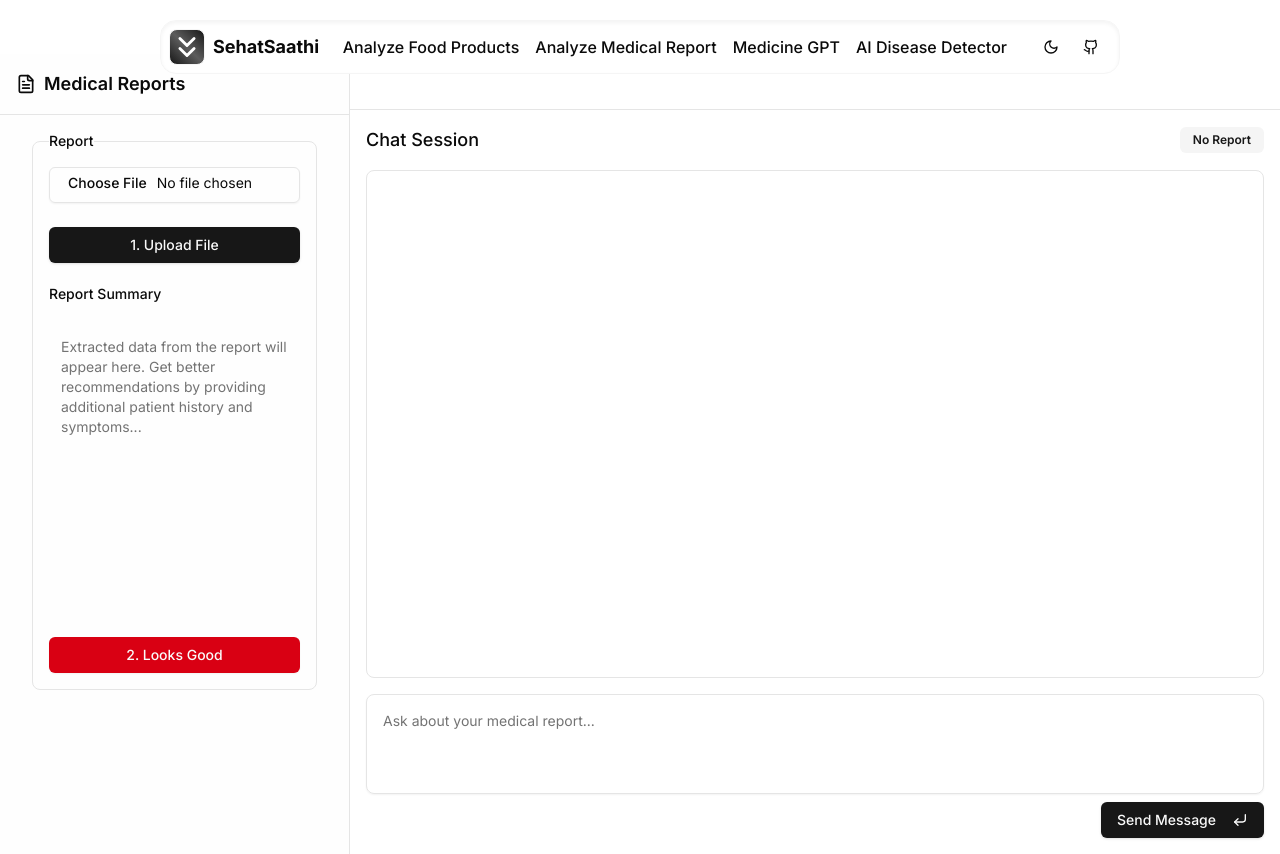
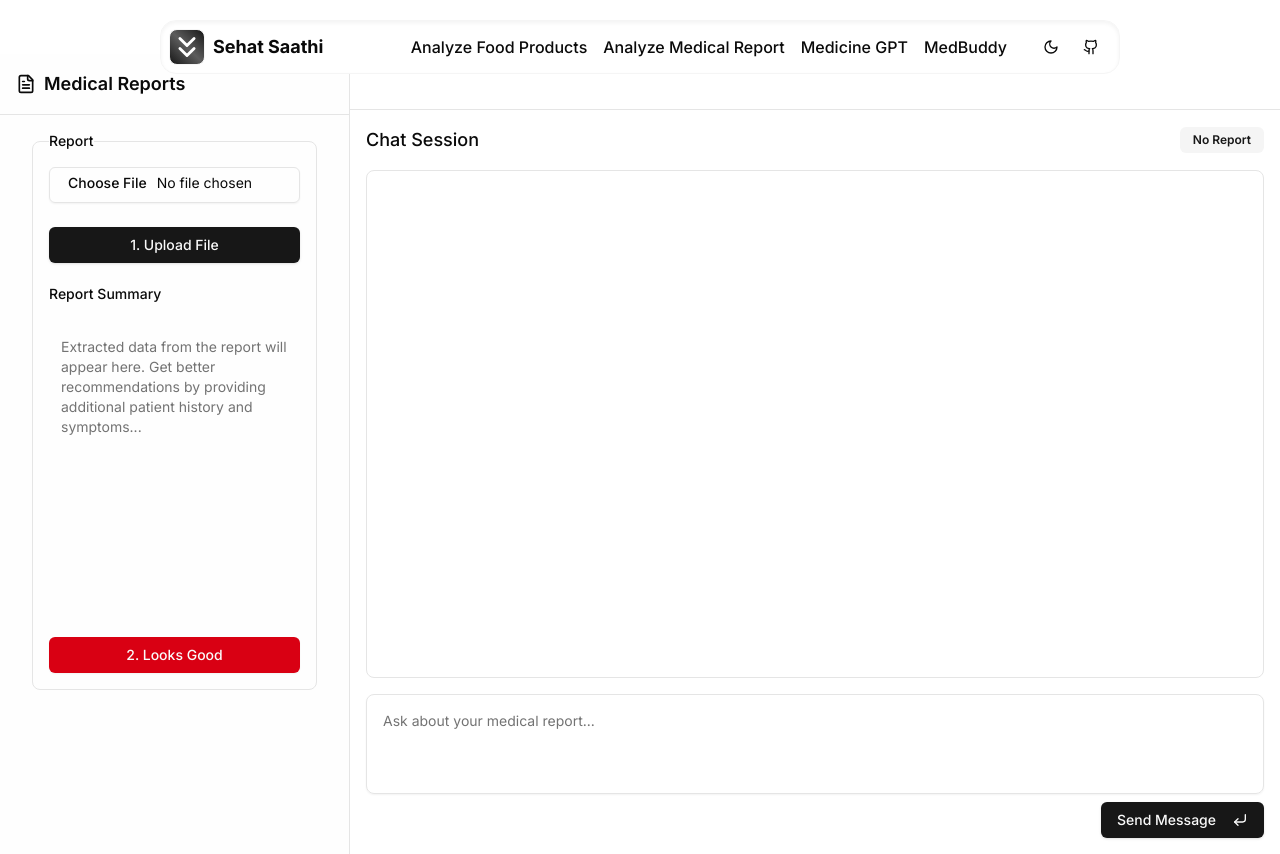
Before and after one commit to ammaarKhan13/SehatSaathi, a Next.js app: page /report in a window 1280 px wide. Built offline with nearby package versions, Linux system fonts and the light colour scheme.

Commit message:
Update navbar.tsx

```diff
--- a/components/layout/navbar.tsx
+++ b/components/layout/navbar.tsx
@@ -40,8 +40,8 @@ const routeList: RouteProps[] = [
     label: "Medicine GPT",
   },
   {
-    href: "/diseasedetector",
-    label: "AI Disease Detector",
+    href: "/assistant",
+    label: "MedBuddy",
   }
 ];
 
@@ -51,7 +51,7 @@ export const Navbar = () => {
     <header className="shadow-inner bg-opacity-15 w-[90%] md:w-[70%] lg:w-[75%] lg:max-w-screen-xl top-5 mx-auto sticky border border-secondary z-40 rounded-2xl flex justify-between items-center p-2 bg-card">
       <Link href="/" className="font-bold text-lg flex items-center">
         <ChevronsDown className="bg-gradient-to-tr border-secondary from-primary via-primary/70 to-primary rounded-lg w-9 h-9 mr-2 border text-white" />
-        SehatSaathi
+        Sehat Saathi
       </Link>
       {/* <!-- Mobile --> */}
       <div className="flex items-center lg:hidden">
@@ -72,7 +72,7 @@ export const Navbar = () => {
                 <SheetTitle className="flex items-center">
                   <Link href="/" className="flex items-center">
                     <ChevronsDown className="bg-gradient-to-tr border-secondary from-primary via-primary/70 to-primary rounded-lg w-9 h-9 mr-2 border text-white" />
-                    MedNourish AI
+                    Sehat Saathi
                   </Link>
                 </SheetTitle>
               </SheetHeader>
```
